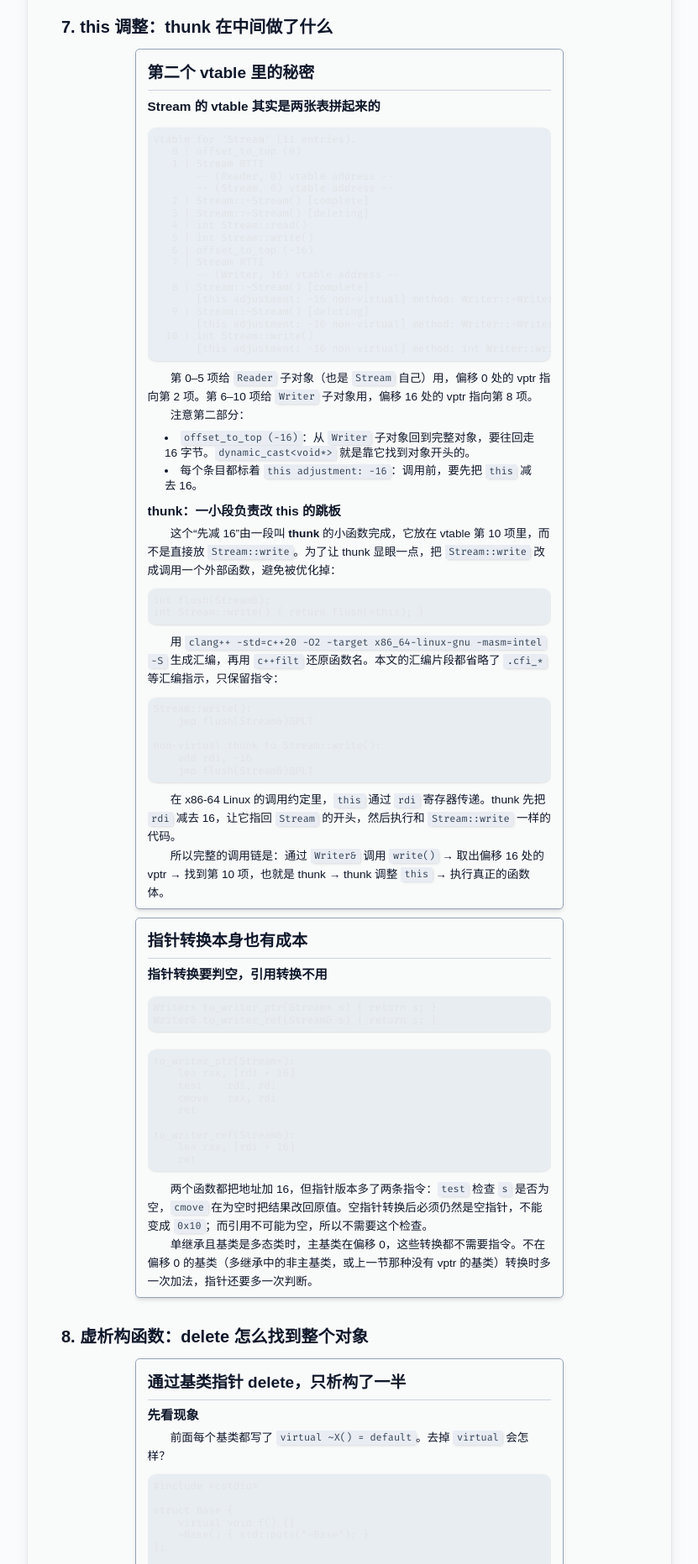
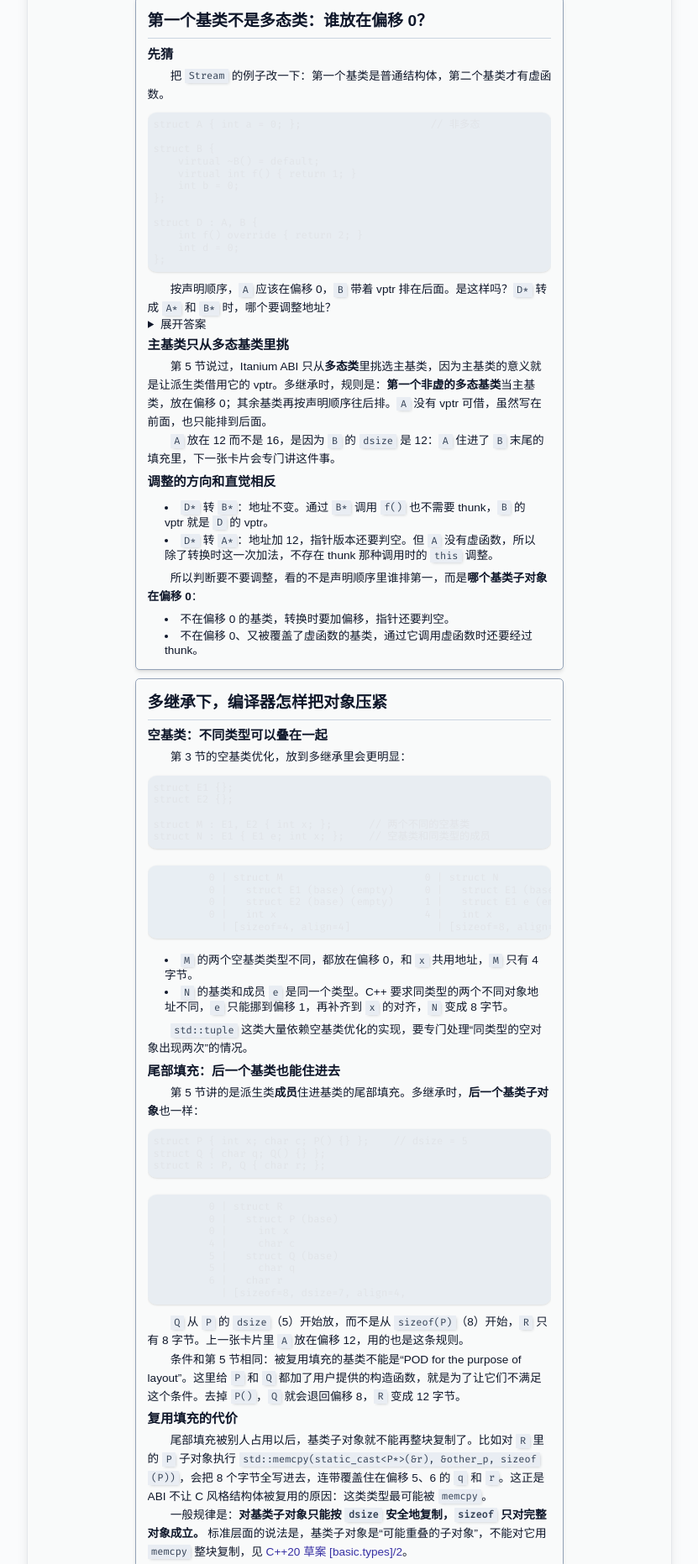
Before and after one commit to Qizi706/qizi706.github.io, an Astro site: page /blog/cpp-object-layout in a window 1280 px wide. Shown: the part 9136-10999 px from the top of the page at 84% size, without its empty margins (224-1055 px from the left). Built offline with nearby package versions, Linux system fonts and the light colour scheme; Astro itself is replaced by a stand-in of ours; some packages are replaced by stand-ins of ours; code samples lack their colours.

Commit message:
docs: cover non-polymorphic first base and multiple inheritance layout compression

````diff
--- a/src/content/blog/cpp-object-layout.mdx
+++ b/src/content/blog/cpp-object-layout.mdx
@@ -536,6 +536,129 @@ w->write() = 2
 
 </SlideCard>
 
+<SlideCard title="第一个基类不是多态类：谁放在偏移 0？">
+
+## 先猜
+
+把 `Stream` 的例子改一下：第一个基类是普通结构体，第二个基类才有虚函数。
+
+```cpp
+struct A { int a = 0; };                     // 非多态
+
+struct B {
+    virtual ~B() = default;
+    virtual int f() { return 1; }
+    int b = 0;
+};
+
+struct D : A, B {
+    int f() override { return 2; }
+    int d = 0;
+};
+```
+
+按声明顺序，`A` 应该在偏移 0，`B` 带着 vptr 排在后面。是这样吗？`D*` 转成 `A*` 和 `B*` 时，哪个要调整地址？
+
+<details>
+<summary>展开答案</summary>
+
+```text
+         0 | struct D
+         0 |   struct B (primary base)
+         0 |     (B vtable pointer)
+         8 |     int b
+        12 |   struct A (base)
+        12 |     int a
+        16 |   int d
+           | [sizeof=24, dsize=20, align=8,
+```
+
+顺序被调换了：`B` 是主基类，放在偏移 0，`A` 被排到了偏移 12。打印转换后的地址也一样：
+
+```text
+A* - &d = 12, B* - &d = 0, pb->f() = 2
+```
+
+</details>
+
+## 主基类只从多态基类里挑
+
+第 5 节说过，Itanium ABI 只从**多态类**里挑选主基类，因为主基类的意义就是让派生类借用它的 vptr。多继承时，规则是：**第一个非虚的多态基类**当主基类，放在偏移 0；其余基类再按声明顺序往后排。`A` 没有 vptr 可借，虽然写在前面，也只能排到后面。
+
+`A` 放在 12 而不是 16，是因为 `B` 的 `dsize` 是 12：`A` 住进了 `B` 末尾的填充里，下一张卡片会专门讲这件事。
+
+## 调整的方向和直觉相反
+
+- `D*` 转 `B*`：地址不变。通过 `B*` 调用 `f()` 也不需要 thunk，`B` 的 vptr 就是 `D` 的 vptr。
+- `D*` 转 `A*`：地址加 12，指针版本还要判空。但 `A` 没有虚函数，所以除了转换时这一次加法，不存在 thunk 那种调用时的 `this` 调整。
+
+所以判断要不要调整，看的不是声明顺序里谁排第一，而是**哪个基类子对象在偏移 0**：
+
+- 不在偏移 0 的基类，转换时要加偏移，指针还要判空。
+- 不在偏移 0、又被覆盖了虚函数的基类，通过它调用虚函数时还要经过 thunk。
+
+</SlideCard>
+
+<SlideCard title="多继承下，编译器怎样把对象压紧">
+
+## 空基类：不同类型可以叠在一起
+
+第 3 节的空基类优化，放到多继承里会更明显：
+
+```cpp
+struct E1 {};
+struct E2 {};
+
+struct M : E1, E2 { int x; };      // 两个不同的空基类
+struct N : E1 { E1 e; int x; };    // 空基类和同类型的成员
+```
+
+```text
+         0 | struct M                       0 | struct N
+         0 |   struct E1 (base) (empty)     0 |   struct E1 (base) (empty)
+         0 |   struct E2 (base) (empty)     1 |   struct E1 e (empty)
+         0 |   int x                        4 |   int x
+           | [sizeof=4, align=4]              | [sizeof=8, align=4]
+```
+
+- `M` 的两个空基类类型不同，都放在偏移 0，和 `x` 共用地址，`M` 只有 4 字节。
+- `N` 的基类和成员 `e` 是同一个类型。C++ 要求同类型的两个不同对象地址不同，`e` 只能挪到偏移 1，再补齐到 `x` 的对齐，`N` 变成 8 字节。
+
+`std::tuple` 这类大量依赖空基类优化的实现，要专门处理“同类型的空对象出现两次”的情况。
+
+## 尾部填充：后一个基类也能住进去
+
+第 5 节讲的是派生类**成员**住进基类的尾部填充。多继承时，**后一个基类子对象**也一样：
+
+```cpp
+struct P { int x; char c; P() {} };    // dsize = 5
+struct Q { char q; Q() {} };
+struct R : P, Q { char r; };
+```
+
+```text
+         0 | struct R
+         0 |   struct P (base)
+         0 |     int x
+         4 |     char c
+         5 |   struct Q (base)
+         5 |     char q
+         6 |   char r
+           | [sizeof=8, dsize=7, align=4,
+```
+
+`Q` 从 `P` 的 `dsize`（5）开始放，而不是从 `sizeof(P)`（8）开始，`R` 只有 8 字节。上一张卡片里 `A` 放在偏移 12，用的也是这条规则。
+
+条件和第 5 节相同：被复用填充的基类不能是“POD for the purpose of layout”。这里给 `P` 和 `Q` 都加了用户提供的构造函数，就是为了让它们不满足这个条件。去掉 `P()`，`Q` 就会退回偏移 8，`R` 变成 12 字节。
+
+## 复用填充的代价
+
+尾部填充被别人占用以后，基类子对象就不能再整块复制了。比如对 `R` 里的 `P` 子对象执行 `std::memcpy(static_cast<P*>(&r), &other_p, sizeof(P))`，会把 8 个字节全写进去，连带覆盖住在偏移 5、6 的 `q` 和 `r`。这正是 ABI 不让 C 风格结构体被复用的原因：这类类型最可能被 `memcpy`。
+
+一般规律是：**对基类子对象只能按 `dsize` 安全地复制，`sizeof` 只对完整对象成立。** 标准层面的说法是，基类子对象是“可能重叠的子对象”，不能对它用 `memcpy` 整块复制，见 [C++20 草案 [basic.types]/2](https://timsong-cpp.github.io/cppwp/n4861/basic.types#2)。
+
+</SlideCard>
+
 ## 7. this 调整：thunk 在中间做了什么
 
 <SlideCard title="第二个 vtable 里的秘密">
@@ -895,6 +1018,13 @@ C++ 要求不同对象有不同的地址，大小为 0 会让数组里的元素
 
 </details>
 
+<details>
+<summary>Quiz 8：`struct A { int a; }; struct B { virtual void f(); int b; }; struct D : A, B { int d; };` 中，`D*` 转成 `A*` 和 `B*`，哪个要改地址？</summary>
+
+`B` 是第一个多态基类，当主基类放在偏移 0，`D*` 转 `B*` 地址不变。`A` 被排到偏移 12，住进 `B` 的尾部填充，`D*` 转 `A*` 要加 12，指针版本还要判空。`sizeof(D)` 是 24。
+
+</details>
+
 </SlideCard>
 
 ## 11. 一套可以复用的判断方法
@@ -909,7 +1039,9 @@ C++ 要求不同对象有不同的地址，大小为 0 会让数组里的元素
 | 成员放在哪里？ | 当前位置向上取到对齐值的整数倍 |
 | `sizeof` 是多少？ | 补齐到最大对齐值的整数倍 |
 | 有空基类吗？ | 空基类通常不占空间（EBO） |
-| 派生类成员从哪开始？ | 看基类的 `dsize`，非 C 风格基类的尾部填充可以复用 |
+| 偏移 0 放哪个基类？ | 第一个非虚的多态基类，不一定是声明顺序里的第一个 |
+| 派生类成员、后一个基类从哪开始？ | 看前一个基类的 `dsize`，非 C 风格基类的尾部填充可以复用 |
+| 有几个空基类？ | 不同类型的空基类可以叠在同一个偏移，同类型的空对象必须错开 |
 | 有几个 vptr？ | 每个带虚函数的非主基类各带一个 |
 | 转换指针要调整吗？ | 基类不在偏移 0（非主基类，或没有 vptr 的基类）就要加偏移，指针还要判空 |
 | 能通过基类指针 `delete` 吗？ | 只有基类析构函数是 `virtual` 时才行 |
````
